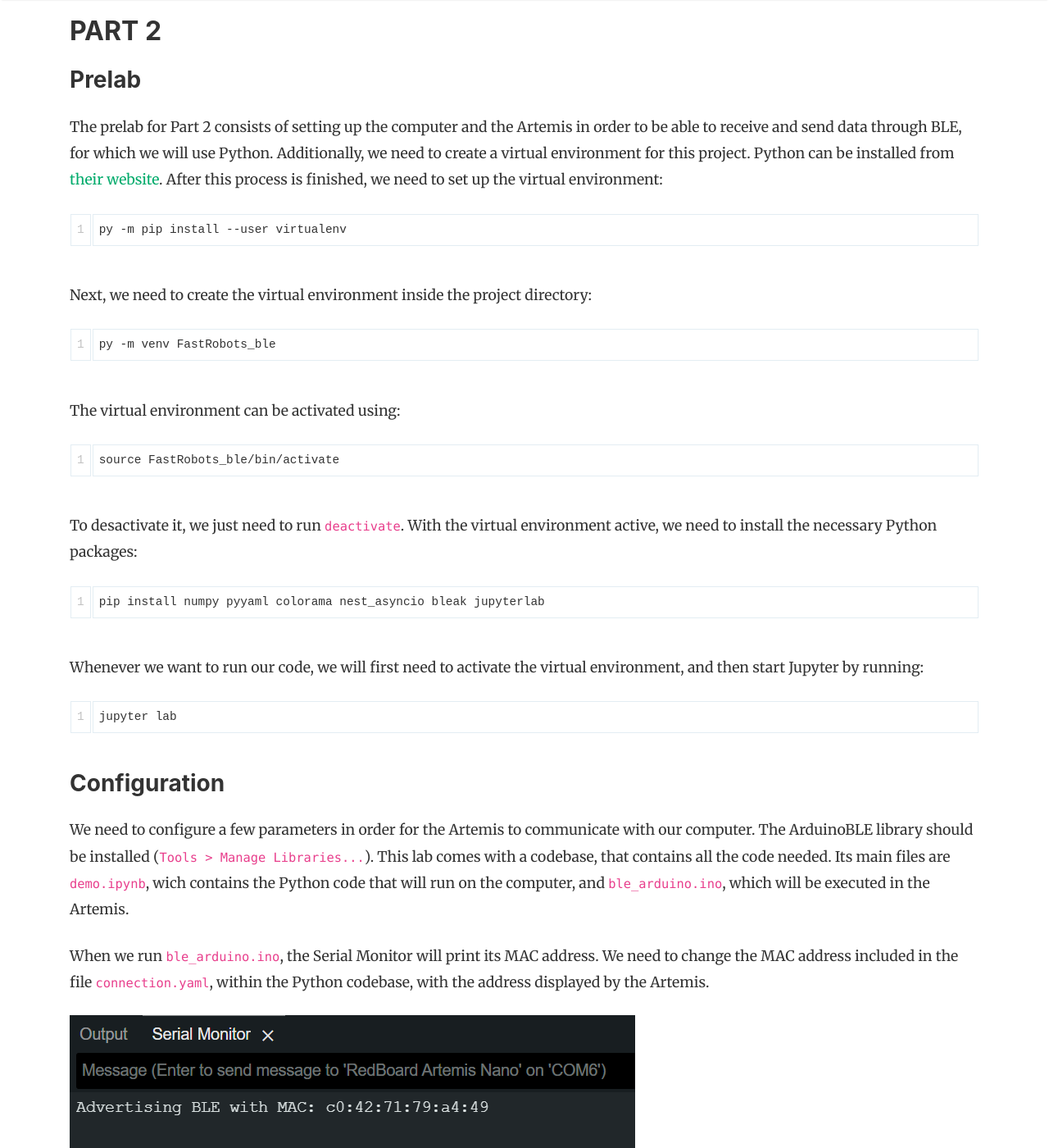
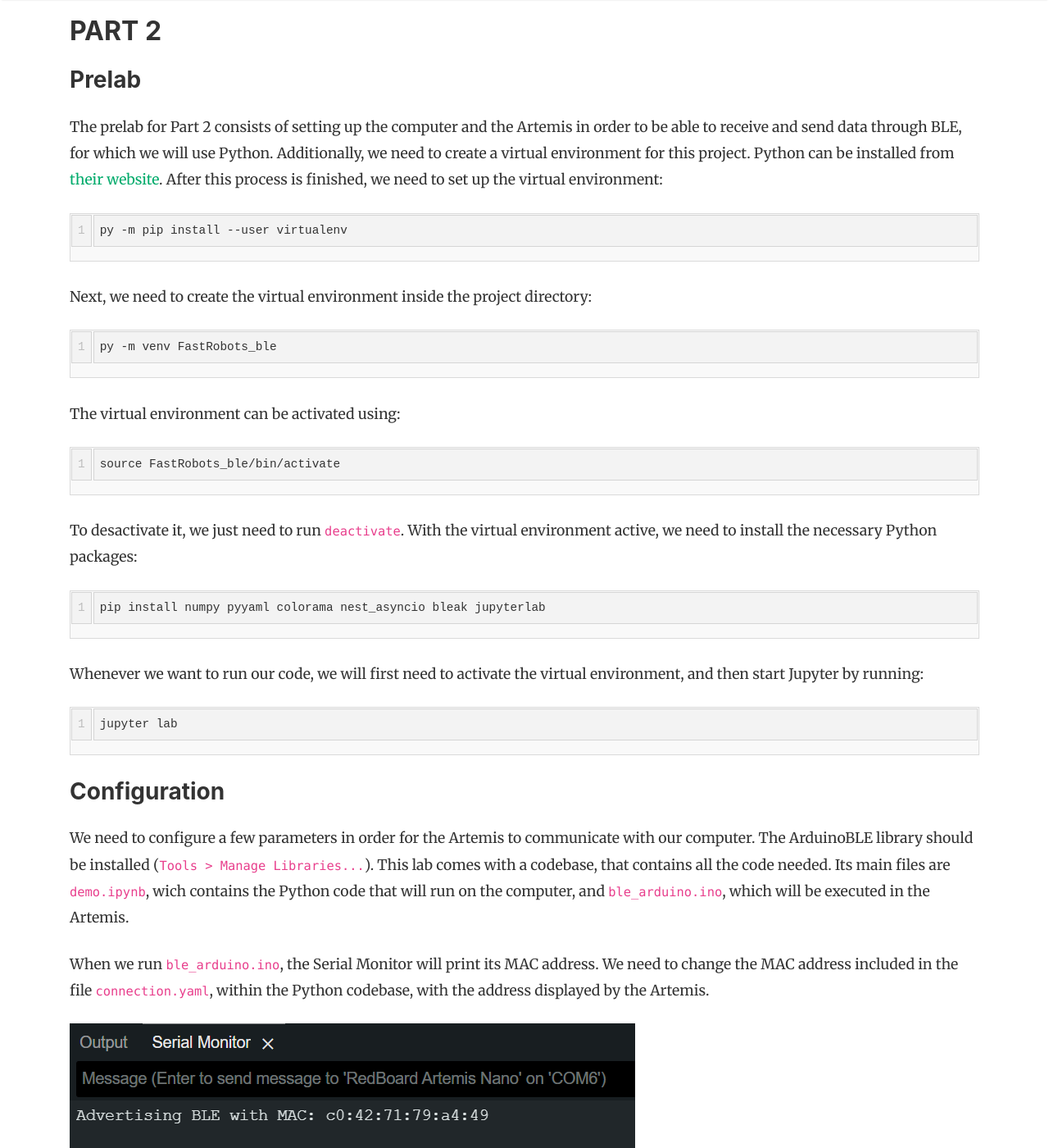
Before and after one commit to miguelalvarezd/FastRobots, a Jekyll site: the page built from _posts/2023-01-31-lab-1.md, in a window 1280 px wide and 1400 px high, scrolled down 4013 px. Shown: the whole window at 82% size. Built offline with Jekyll 4.4.1, drawn with Linux system fonts in a browser that asks for light colours; nearby versions of some CDN libraries; comment, search, counter and statistics services are not loaded.

Commit message:
Update screen.css

```diff
--- a/assets/css/screen.css
+++ b/assets/css/screen.css
@@ -31,14 +31,14 @@
 pre {
     -moz-box-sizing: border-box;
     box-sizing: border-box;
-    border: #E3EDF3 1px solid;
+    border: #00000020 1px solid !important;
     width: 100%;
     padding: 7px;
     font-family: monospace, sans-serif;
     font-size: .9rem;
     white-space: pre;
     overflow: auto;
-    background: #fff;
+    background: #00000006 !important;
     border-radius: 0px;
     line-height: 1.6;
     color: #333;
```
